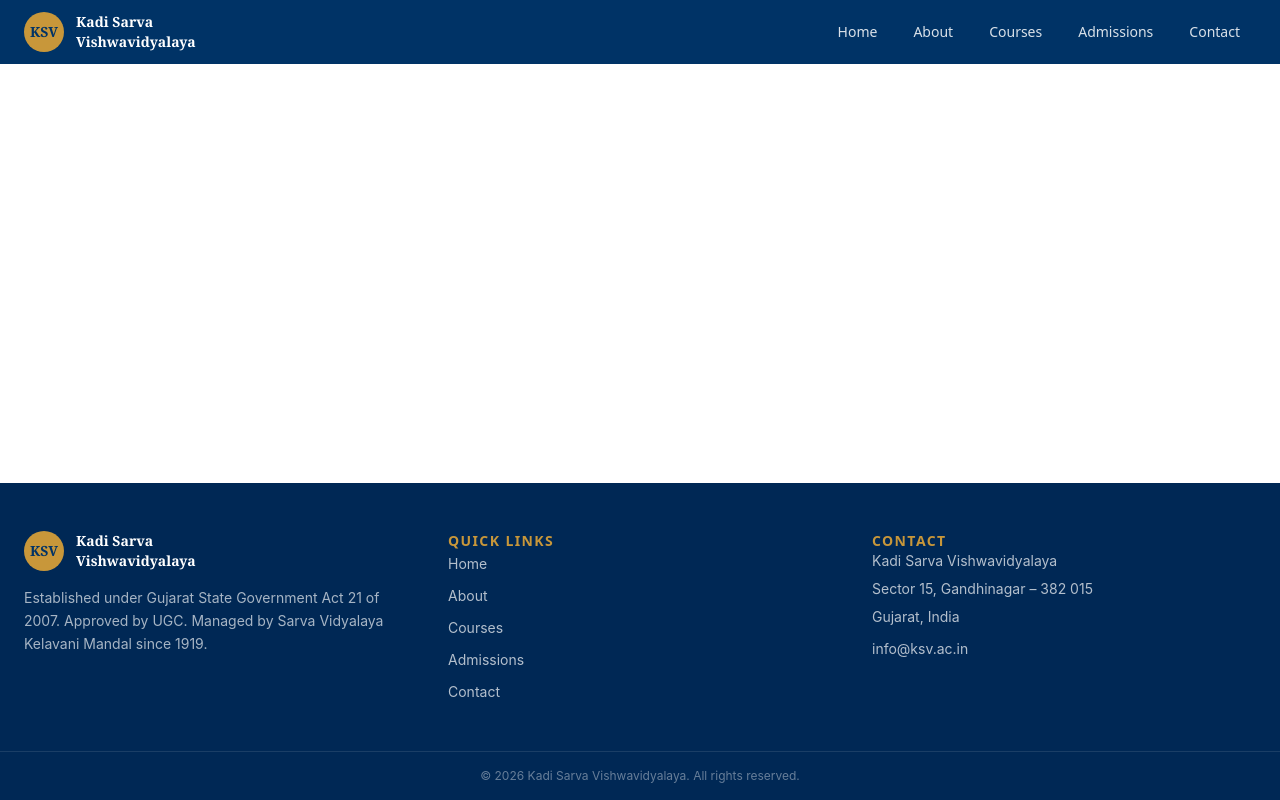
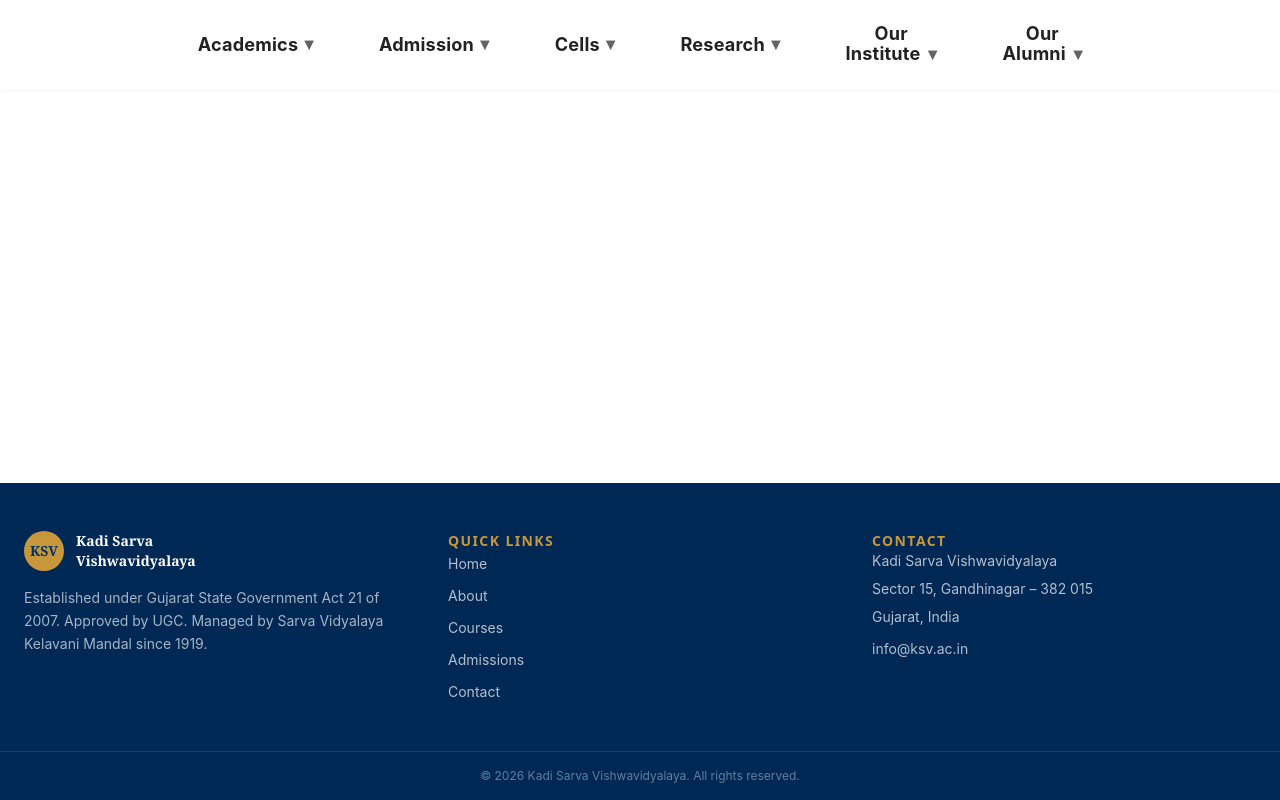
Before and after one commit to its-rudr/ksv-Kadi, a React (Vite) app in the folder ksvvvvv/: page /academics/courses in a window 1280 px wide. Built offline with nearby package versions, Linux system fonts and the light colour scheme.

Commit message:
feat(navbar): transparent navbar with dropdown arrows and correct options

```diff
--- /dev/null
+++ b/ksvvvvv/src/components/Navbar.css
@@ -0,0 +1,49 @@
+.ksv-navbar {
+  background: rgba(255,255,255,0.08);
+  backdrop-filter: blur(10px);
+  position: fixed;
+  top: 0;
+  left: 0;
+  width: 100%;
+  z-index: 1000;
+  border-bottom: 1px solid rgba(255,255,255,0.18);
+  box-shadow: 0 2px 8px rgba(0,0,0,0.04);
+}
+
+.ksv-navbar-list {
+  display: flex;
+  gap: 2.5rem;
+  list-style: none;
+  margin: 0;
+  padding: 1.1rem 2.5rem 1.1rem 2.5rem;
+  align-items: center;
+  justify-content: center;
+}
+
+.ksv-navbar-item {
+  color: #222;
+  font-weight: 700;
+  font-size: 1.13rem;
+  letter-spacing: 0.2px;
+  padding: 0.4rem 0.8rem;
+  border-radius: 7px;
+  cursor: pointer;
+  position: relative;
+  background: transparent;
+  transition: background 0.18s, color 0.18s;
+  display: flex;
+  align-items: center;
+  gap: 0.2rem;
+}
+
+.ksv-navbar-item:hover {
+  background: rgba(0,51,102,0.08);
+  color: #003366;
+}
+
+.ksv-navbar-arrow {
+  font-size: 0.95em;
+  margin-left: 0.18em;
+  vertical-align: middle;
+  opacity: 0.7;
+}
--- a/ksvvvvv/src/components/Navbar.jsx
+++ b/ksvvvvv/src/components/Navbar.jsx
@@ -1,105 +1,36 @@
-import React, { useState, useEffect } from 'react';
-import { NavLink, Link } from 'react-router-dom';
-import { Menu, X } from 'lucide-react';
 
-const navLinks = [
-  { to: '/',           label: 'Home'       },
-  { to: '/about',      label: 'About'      },
-  { to: '/courses',    label: 'Courses'    },
-  { to: '/admissions', label: 'Admissions' },
-  { to: '/contact',    label: 'Contact'    },
-];
+import React from 'react';
+import './Navbar.css';
 
 export default function Navbar() {
-  const [open,      setOpen]      = useState(false);
-  const [scrolled, setScrolled]   = useState(false);
-
-  useEffect(() => {
-    const onScroll = () => setScrolled(window.scrollY > 10);
-    window.addEventListener('scroll', onScroll, { passive: true });
-    return () => window.removeEventListener('scroll', onScroll);
-  }, []);
-
   return (
-    <nav
-      className={`sticky top-0 z-50 w-full transition-shadow duration-300 ${
-        scrolled ? 'shadow-lg' : ''
-      }`}
-      style={{ background: '#003366' }}
-    >
-      <div className="max-w-7xl mx-auto px-4 sm:px-6 flex items-center justify-between h-16">
-
-        {/* ── Logo ── */}
-        <Link to="/" className="flex items-center gap-3 shrink-0" onClick={() => setOpen(false)}>
-          <div
-            className="w-10 h-10 rounded-full flex items-center justify-center shrink-0 font-display font-bold text-sm"
-            style={{ background: '#C8973A', color: '#003366' }}
-          >
-            KSV
+    <nav className="ksv-navbar">
+      <ul className="ksv-navbar-list">
+        <li className="ksv-navbar-item">
+          Academics <span className="ksv-navbar-arrow">&#9662;</span>
+        </li>
+        <li className="ksv-navbar-item">
+          Admission <span className="ksv-navbar-arrow">&#9662;</span>
+        </li>
+        <li className="ksv-navbar-item">
+          Cells <span className="ksv-navbar-arrow">&#9662;</span>
+        </li>
+        <li className="ksv-navbar-item">
+          Research <span className="ksv-navbar-arrow">&#9662;</span>
+        </li>
+        <li className="ksv-navbar-item">
+          <div style={{display:'flex',flexDirection:'column',alignItems:'center',lineHeight:'1.1'}}>
+            <span>Our</span>
+            <span>Institute <span className="ksv-navbar-arrow">&#9662;</span></span>
           </div>
-          <div className="text-white leading-tight hidden sm:block">
-            <p className="font-display font-bold text-sm">Kadi Sarva</p>
-            <p className="font-display font-bold text-sm">Vishwavidyalaya</p>
+        </li>
+        <li className="ksv-navbar-item">
+          <div style={{display:'flex',flexDirection:'column',alignItems:'center',lineHeight:'1.1'}}>
+            <span>Our</span>
+            <span>Alumni <span className="ksv-navbar-arrow">&#9662;</span></span>
           </div>
-          <div className="text-white leading-tight sm:hidden">
-            <p className="font-display font-bold text-sm">KSV</p>
-          </div>
-        </Link>
-
-        {/* ── Desktop Links ── */}
-        <div className="hidden md:flex items-center gap-1">
-          {navLinks.map(({ to, label }) => (
-            <NavLink
-              key={to}
-              to={to}
-              end={to === '/'}
-              className={({ isActive }) =>
-                `px-4 py-2 rounded-md font-heading font-medium text-sm transition-all duration-200 ${
-                  isActive
-                    ? 'text-ksv-primary font-semibold'
-                    : 'text-white/85 hover:text-white hover:bg-white/10'
-                }`
-              }
-              style={({ isActive }) => isActive ? { background: '#C8973A' } : {}}
-            >
-              {label}
-            </NavLink>
-          ))}
-        </div>
-
-        {/* ── Mobile Hamburger ── */}
-        <button
-          onClick={() => setOpen(!open)}
-          className="md:hidden text-white p-2 rounded-md hover:bg-white/10 transition-colors"
-          aria-label="Toggle menu"
-        >
-          {open ? <X size={22} /> : <Menu size={22} />}
-        </button>
-      </div>
-
-      {/* ── Mobile Dropdown ── */}
-      {open && (
-        <div className="md:hidden border-t border-white/10 px-4 pb-4 pt-2 flex flex-col gap-1" style={{ background: '#002855' }}>
-          {navLinks.map(({ to, label }) => (
-            <NavLink
-              key={to}
-              to={to}
-              end={to === '/'}
-              onClick={() => setOpen(false)}
-              className={({ isActive }) =>
-                `px-4 py-3 rounded-md font-heading font-medium text-sm transition-all duration-200 ${
-                  isActive
-                    ? 'text-ksv-primary font-semibold'
-                    : 'text-white/85 hover:text-white hover:bg-white/10'
-                }`
-              }
-              style={({ isActive }) => isActive ? { background: '#C8973A' } : {}}
-            >
-              {label}
-            </NavLink>
-          ))}
-        </div>
-      )}
+        </li>
+      </ul>
     </nav>
   );
 }
```
